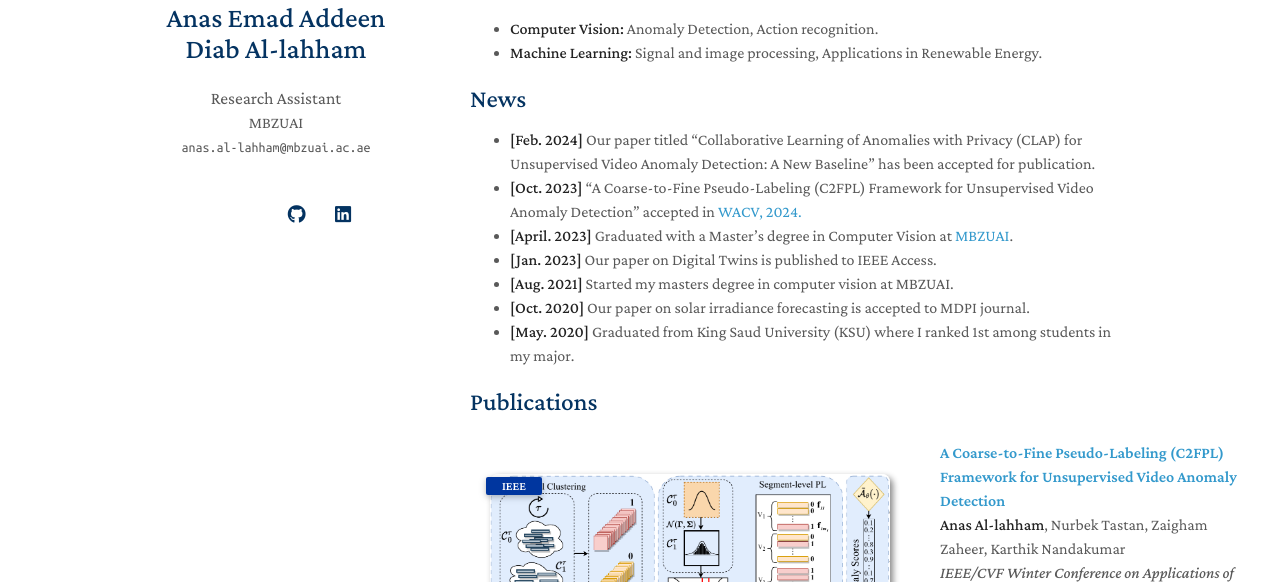
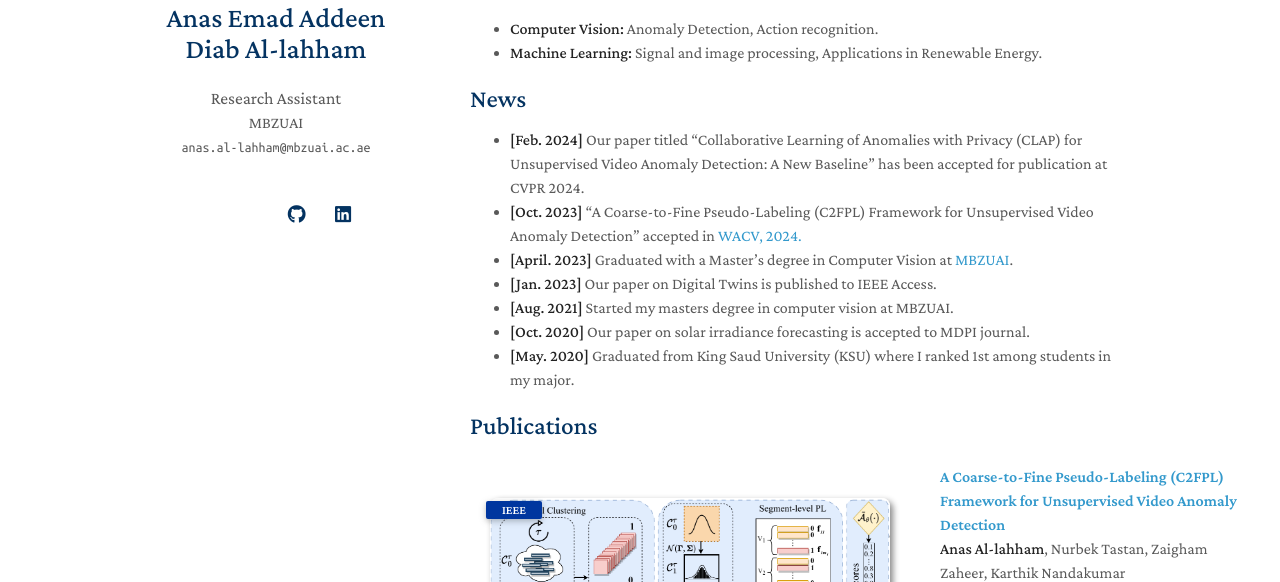
Before and after one commit to AnasEmad11/AnasEmad11.github.io, a Jekyll site: the page built from index.md, in a window 1280 px wide and 900 px high, cut to the strip 318-900 px from the top of the window. Built offline with Jekyll 4.4.1, drawn with Linux system fonts in a browser that asks for light colours; nearby versions of some CDN libraries; a style sheet for code colours, icons or effects is not loaded; our own code applies the rules of GitHub Pages for plain Markdown files.

Commit message:
publication cvpr

```diff
--- a/index.md
+++ b/index.md
@@ -15,7 +15,7 @@ I received my bachelor's degree in Electrical Engineering from [King Saud Univer
 - **Machine Learning:** Signal and image processing, Applications in Renewable Energy.
 
 ## News
-- **[Feb. 2024]** Our paper titled "Collaborative Learning of Anomalies with Privacy (CLAP) for Unsupervised Video Anomaly Detection: A New Baseline" has been accepted for publication.
+- **[Feb. 2024]** Our paper titled "Collaborative Learning of Anomalies with Privacy (CLAP) for Unsupervised Video Anomaly Detection: A New Baseline" has been accepted for publication at CVPR 2024.
 - **[Oct. 2023]** "A Coarse-to-Fine Pseudo-Labeling (C2FPL) Framework for Unsupervised Video Anomaly Detection" accepted in [WACV, 2024.](https://arxiv.org/abs/2310.17650){:target="_blank"}
 - **[April. 2023]** Graduated with a Master's degree in Computer Vision at [MBZUAI](https://mbzuai.ac.ae/).
 - **[Jan. 2023]** Our paper on Digital Twins is published to IEEE Access.
```
